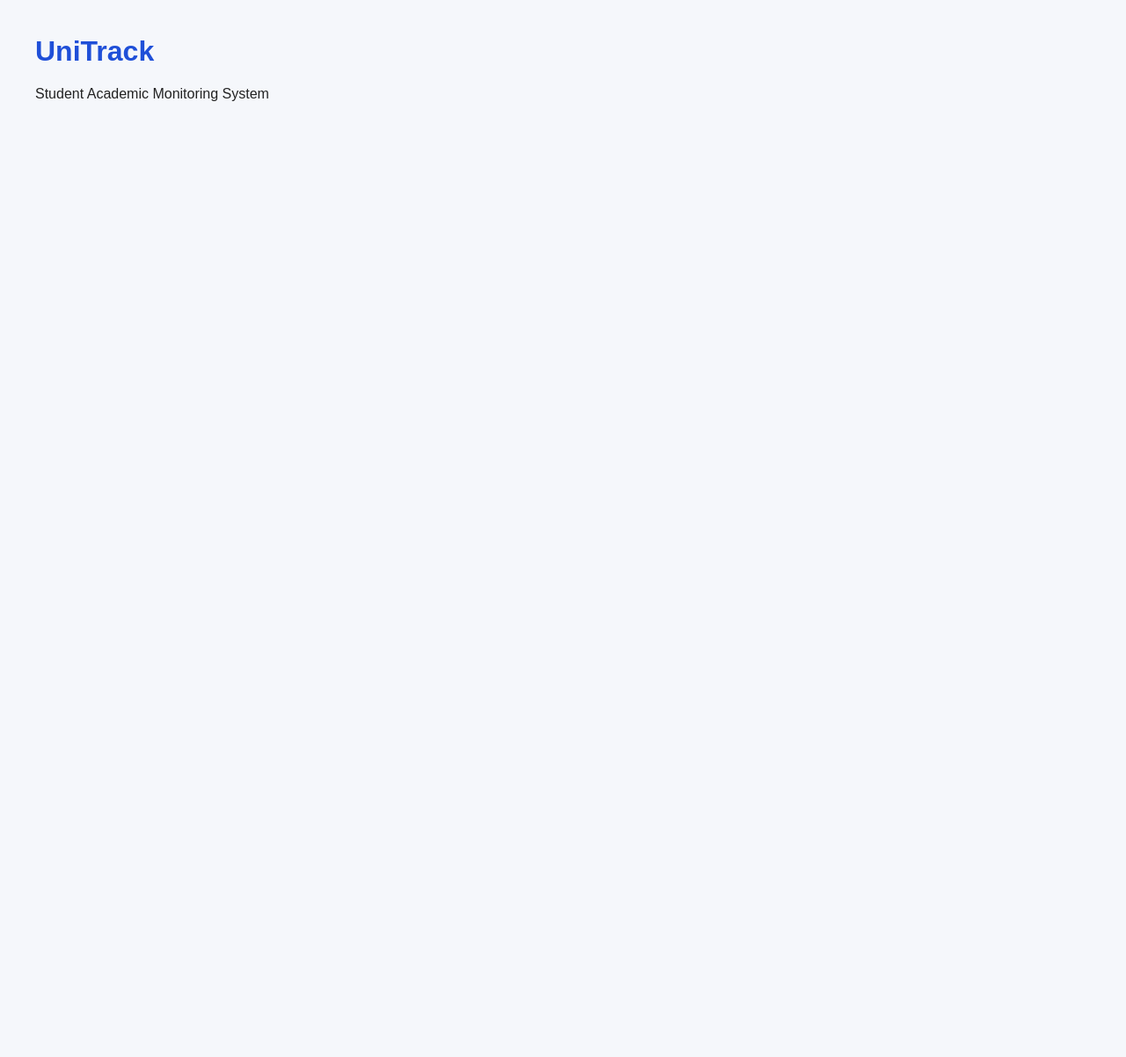
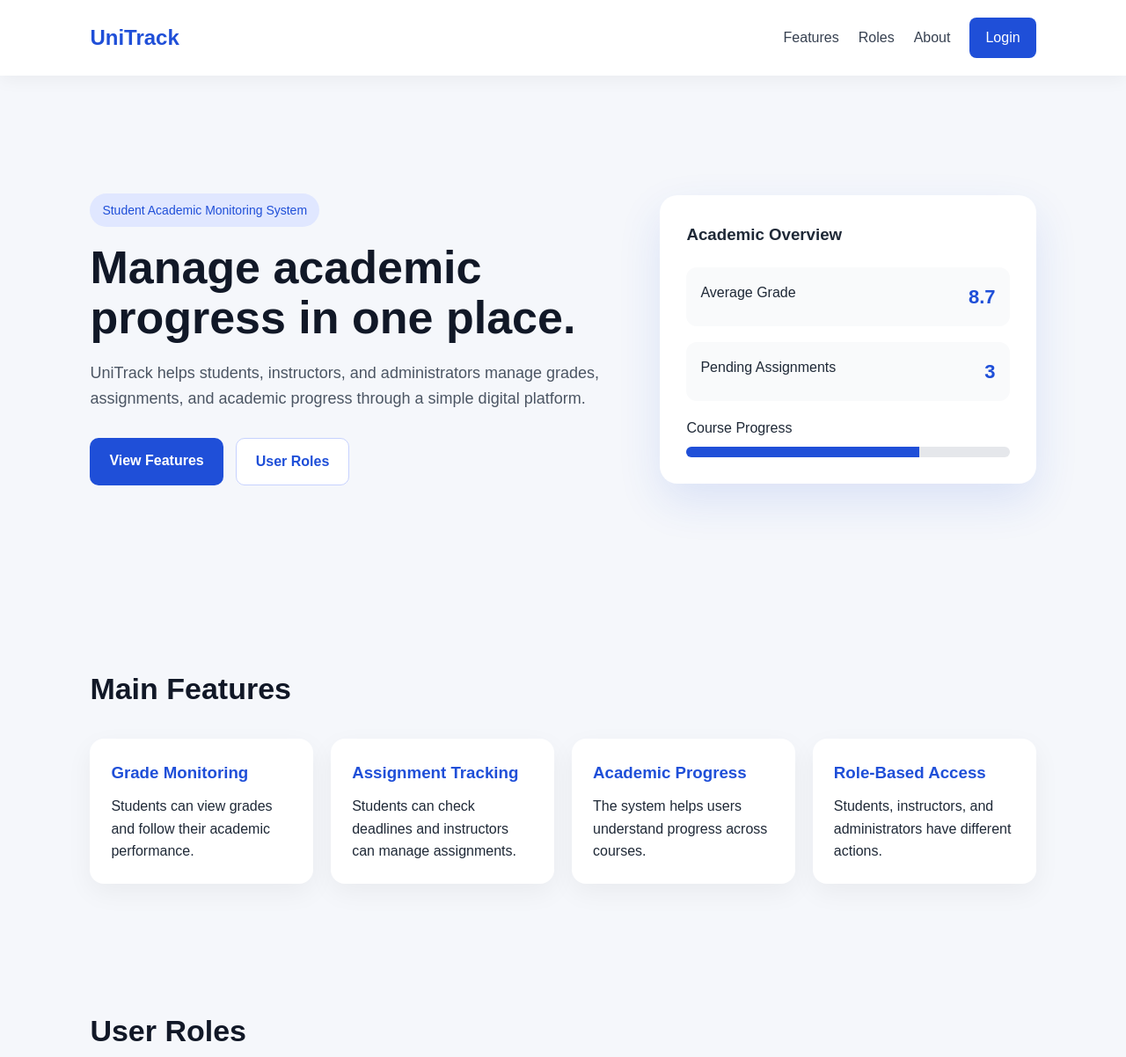
Before and after one commit to ftroka/unitrack-student-monitoring-system, a plain HTML site: page frontend/index.html in a window 1280 px wide. Shown: the top 1202 px of the page at 88% size. Before the commit the page ends 800 px from the top, so only its background shows below. Drawn offline with Linux system fonts and the light colour scheme.

Commit message:
Add landing page

```diff
--- a/frontend/index.html
+++ b/frontend/index.html
@@ -3,11 +3,121 @@
 <head>
   <meta charset="UTF-8" />
   <meta name="viewport" content="width=device-width, initial-scale=1.0" />
-  <title>UniTrack</title>
+  <title>UniTrack | Student Academic Monitoring System</title>
   <link rel="stylesheet" href="style.css" />
 </head>
 <body>
-  <h1>UniTrack</h1>
-  <p>Student Academic Monitoring System</p>
+  <header class="navbar">
+    <div class="logo">UniTrack</div>
+
+    <nav>
+      <a href="#features">Features</a>
+      <a href="#roles">Roles</a>
+      <a href="#about">About</a>
+      <a class="nav-button" href="#">Login</a>
+    </nav>
+  </header>
+
+  <main>
+    <section class="hero">
+      <div class="hero-content">
+        <span class="badge">Student Academic Monitoring System</span>
+
+        <h1>Manage academic progress in one place.</h1>
+
+        <p>
+          UniTrack helps students, instructors, and administrators manage grades,
+          assignments, and academic progress through a simple digital platform.
+        </p>
+
+        <div class="hero-actions">
+          <a class="primary-button" href="#features">View Features</a>
+          <a class="secondary-button" href="#roles">User Roles</a>
+        </div>
+      </div>
+
+      <div class="hero-card">
+        <h3>Academic Overview</h3>
+
+        <div class="stat">
+          <span>Average Grade</span>
+          <strong>8.7</strong>
+        </div>
+
+        <div class="stat">
+          <span>Pending Assignments</span>
+          <strong>3</strong>
+        </div>
+
+        <div class="progress">
+          <span>Course Progress</span>
+          <div class="progress-bar">
+            <div></div>
+          </div>
+        </div>
+      </div>
+    </section>
+
+    <section id="features" class="section">
+      <h2>Main Features</h2>
+
+      <div class="grid">
+        <article class="card">
+          <h3>Grade Monitoring</h3>
+          <p>Students can view grades and follow their academic performance.</p>
+        </article>
+
+        <article class="card">
+          <h3>Assignment Tracking</h3>
+          <p>Students can check deadlines and instructors can manage assignments.</p>
+        </article>
+
+        <article class="card">
+          <h3>Academic Progress</h3>
+          <p>The system helps users understand progress across courses.</p>
+        </article>
+
+        <article class="card">
+          <h3>Role-Based Access</h3>
+          <p>Students, instructors, and administrators have different actions.</p>
+        </article>
+      </div>
+    </section>
+
+    <section id="roles" class="section">
+      <h2>User Roles</h2>
+
+      <div class="roles">
+        <div class="role">
+          <h3>Student</h3>
+          <p>View grades, assignments, and academic progress.</p>
+        </div>
+
+        <div class="role">
+          <h3>Instructor</h3>
+          <p>Add grades, create assignments, and manage course information.</p>
+        </div>
+
+        <div class="role">
+          <h3>Administrator</h3>
+          <p>Manage users and basic academic system data.</p>
+        </div>
+      </div>
+    </section>
+
+    <section id="about" class="section about">
+      <h2>About UniTrack</h2>
+
+      <p>
+        UniTrack is a personal software engineering project created to practice
+        frontend development, backend development, API design, and future database
+        integration using ASP.NET Core.
+      </p>
+    </section>
+  </main>
+
+  <footer>
+    <p>© 2026 UniTrack. Personal portfolio project.</p>
+  </footer>
 </body>
 </html>
--- a/frontend/style.css
+++ b/frontend/style.css
@@ -1,10 +1,219 @@
+* {
+  box-sizing: border-box;
+  margin: 0;
+  padding: 0;
+}
+
 body {
   font-family: Arial, sans-serif;
-  margin: 40px;
   background: #f5f7fb;
-  color: #222;
+  color: #1f2937;
+  line-height: 1.6;
 }
 
-h1 {
+.navbar {
+  width: 100%;
+  padding: 20px 8%;
+  background: #ffffff;
+  display: flex;
+  align-items: center;
+  justify-content: space-between;
+  box-shadow: 0 4px 20px rgba(0, 0, 0, 0.05);
+  position: sticky;
+  top: 0;
+  z-index: 10;
+}
+
+.logo {
+  font-size: 24px;
+  font-weight: 700;
   color: #1f4fd8;
 }
+
+nav {
+  display: flex;
+  align-items: center;
+  gap: 22px;
+}
+
+nav a {
+  color: #374151;
+  text-decoration: none;
+  font-weight: 500;
+}
+
+.nav-button {
+  background: #1f4fd8;
+  color: #ffffff;
+  padding: 10px 18px;
+  border-radius: 8px;
+}
+
+.hero {
+  min-height: 75vh;
+  padding: 80px 8%;
+  display: grid;
+  grid-template-columns: 1.4fr 1fr;
+  gap: 50px;
+  align-items: center;
+}
+
+.badge {
+  display: inline-block;
+  background: #e0e7ff;
+  color: #1f4fd8;
+  padding: 8px 14px;
+  border-radius: 999px;
+  font-size: 14px;
+  margin-bottom: 18px;
+}
+
+.hero h1 {
+  font-size: 52px;
+  line-height: 1.1;
+  margin-bottom: 20px;
+  color: #111827;
+}
+
+.hero p {
+  font-size: 18px;
+  max-width: 620px;
+  color: #4b5563;
+}
+
+.hero-actions {
+  margin-top: 30px;
+  display: flex;
+  gap: 14px;
+}
+
+.primary-button,
+.secondary-button {
+  padding: 13px 22px;
+  border-radius: 10px;
+  text-decoration: none;
+  font-weight: 600;
+}
+
+.primary-button {
+  background: #1f4fd8;
+  color: #ffffff;
+}
+
+.secondary-button {
+  background: #ffffff;
+  color: #1f4fd8;
+  border: 1px solid #c7d2fe;
+}
+
+.hero-card {
+  background: #ffffff;
+  padding: 30px;
+  border-radius: 20px;
+  box-shadow: 0 20px 50px rgba(31, 79, 216, 0.12);
+}
+
+.hero-card h3 {
+  margin-bottom: 22px;
+}
+
+.stat {
+  display: flex;
+  justify-content: space-between;
+  margin-bottom: 18px;
+  padding: 16px;
+  background: #f9fafb;
+  border-radius: 12px;
+}
+
+.stat strong {
+  color: #1f4fd8;
+  font-size: 22px;
+}
+
+.progress span {
+  display: block;
+  margin-bottom: 8px;
+}
+
+.progress-bar {
+  height: 12px;
+  background: #e5e7eb;
+  border-radius: 999px;
+  overflow: hidden;
+}
+
+.progress-bar div {
+  width: 72%;
+  height: 100%;
+  background: #1f4fd8;
+}
+
+.section {
+  padding: 70px 8%;
+}
+
+.section h2 {
+  font-size: 34px;
+  margin-bottom: 30px;
+  color: #111827;
+}
+
+.grid {
+  display: grid;
+  grid-template-columns: repeat(4, 1fr);
+  gap: 20px;
+}
+
+.card,
+.role {
+  background: #ffffff;
+  padding: 24px;
+  border-radius: 16px;
+  box-shadow: 0 10px 30px rgba(0, 0, 0, 0.05);
+}
+
+.card h3,
+.role h3 {
+  color: #1f4fd8;
+  margin-bottom: 10px;
+}
+
+.roles {
+  display: grid;
+  grid-template-columns: repeat(3, 1fr);
+  gap: 22px;
+}
+
+.about {
+  background: #ffffff;
+}
+
+.about p {
+  max-width: 800px;
+  color: #4b5563;
+}
+
+footer {
+  padding: 24px 8%;
+  background: #111827;
+  color: #ffffff;
+  text-align: center;
+}
+
+@media (max-width: 900px) {
+  .hero,
+  .grid,
+  .roles {
+    grid-template-columns: 1fr;
+  }
+
+  .hero h1 {
+    font-size: 38px;
+  }
+
+  nav {
+    gap: 12px;
+    font-size: 14px;
+  }
+}
```
